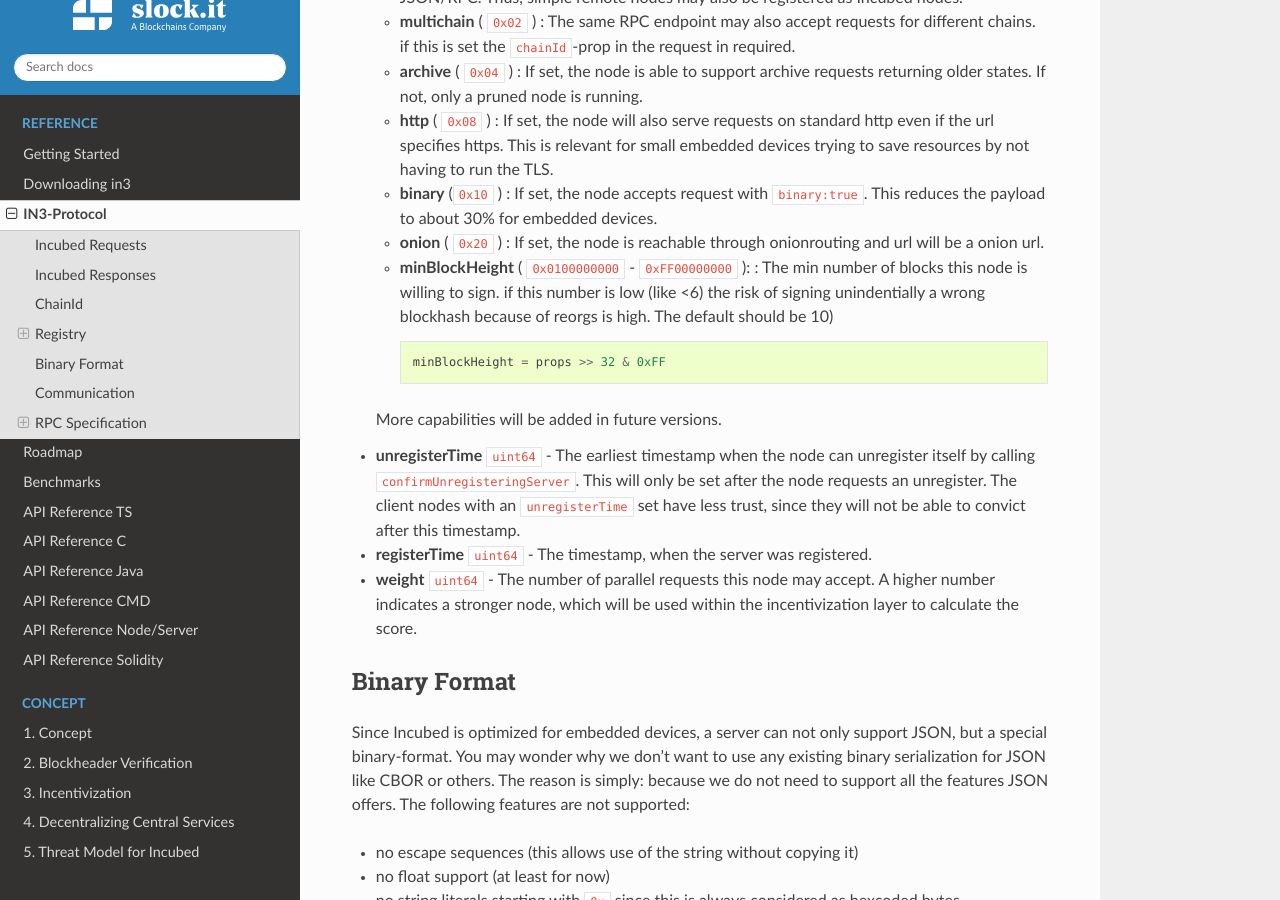
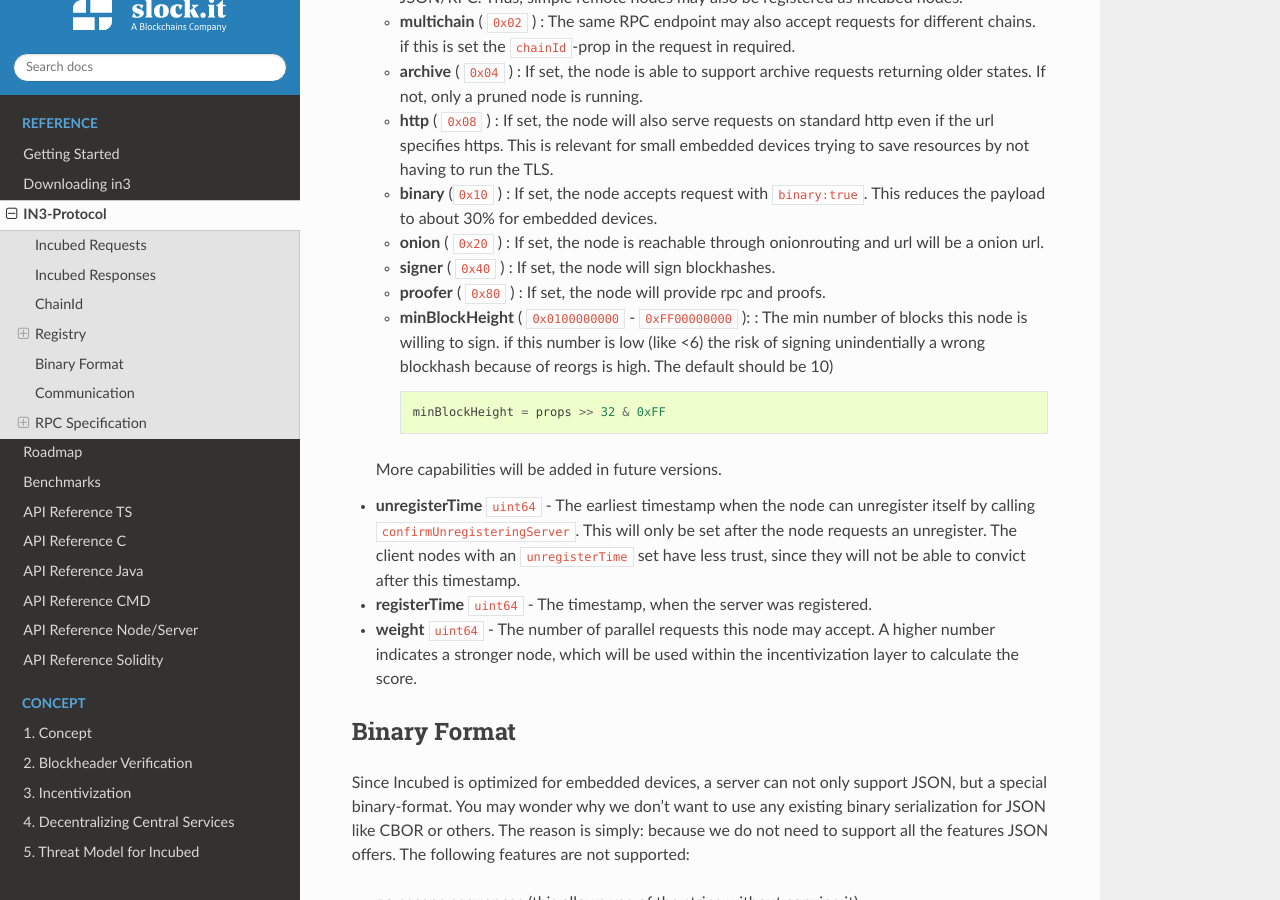
Before and after one commit to blockchainsllc/in3-docs, a Sphinx documentation site: the page built from docs/spec.md, in a window 1280 px wide and 900 px high, scrolled down 7827 px. Built offline with Sphinx 7.4.7 and the Read the Docs theme 2.0.0, drawn with Linux system fonts in a browser that asks for light colours.

Commit message:
added new flags

````diff
--- a/docs/spec.md
+++ b/docs/spec.md
@@ -255,6 +255,8 @@ Each Incubed node must be registered in the NodeRegistry in order to be known to
     -  **http** ( `0x08` ) : If set, the node will also serve requests on standard http even if the url specifies https. This is relevant for small embedded devices trying to save resources by not having to run the TLS.
     - **binary** (`0x10` )  : If set, the node accepts request with `binary:true`. This reduces the payload to about 30% for embedded devices.
     - **onion** ( `0x20` ) : If set, the node is reachable through onionrouting and url will be a onion url.
+    - **signer** ( `0x40` ) : If set, the node will sign blockhashes.
+    - **proofer** ( `0x80` ) : If set, the node will provide rpc and proofs.
     - **minBlockHeight** ( `0x0100000000` - `0xFF00000000` ):  : The min number of blocks this node is willing to sign. if this number is low (like <6) the risk of signing unindentially a wrong blockhash because of reorgs is high. The default should be 10)
        ```js
        minBlockHeight = props >> 32 & 0xFF
````
